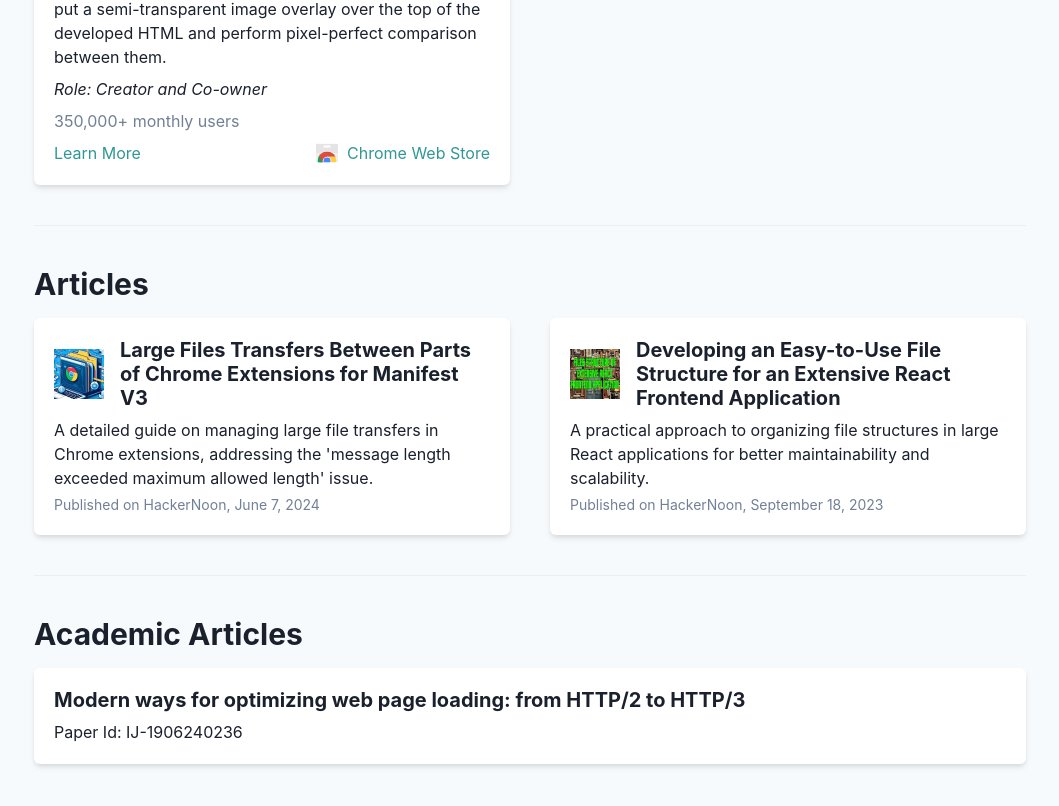
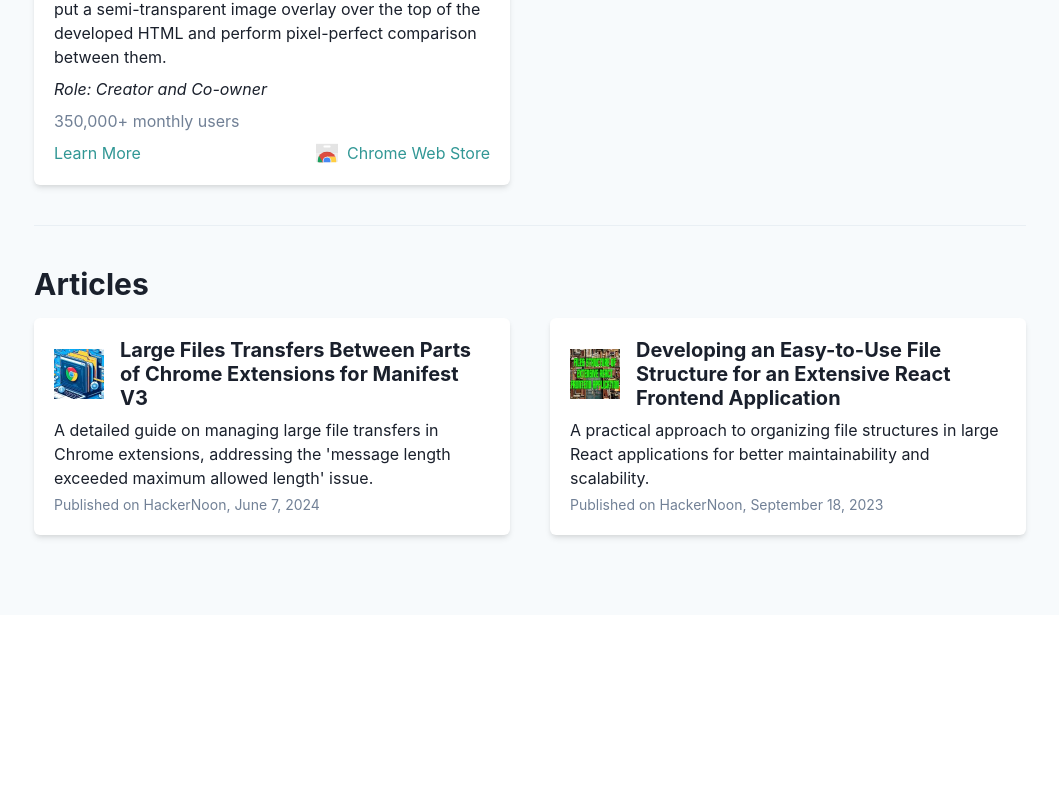
Before and after one commit to abelozerov/blog, a Next.js app: page / in a window 1280 px wide. Shown: the part 851-1657 px from the top of the page, without its empty margins (110-1169 px from the left). After the commit the page ends 1466 px from the top, so only its background shows below. Built offline with nearby package versions, Linux system fonts and the light colour scheme.

Commit message:
Remove Academic Articles section

```diff
--- a/src/app/page.tsx
+++ b/src/app/page.tsx
@@ -211,31 +211,6 @@ export default function Home() {
             {/* Add more articles as needed */}
           </SimpleGrid>
         </Box>
-
-        <Divider my={10} />
-
-        <Box textAlign="left">
-          <Heading as="h2" size="lg" mb={4}>
-            Academic Articles
-          </Heading>
-          <VStack spacing={4}>
-            <Box
-              p={5}
-              shadow="md"
-              borderWidth="1px"
-              borderRadius="md"
-              bg={cardBgColor}
-              color={cardTextColor}
-              border="none"
-              w="full"
-            >
-              <Heading as="h3" size="md">
-                Modern ways for optimizing web page loading: from HTTP/2 to HTTP/3
-              </Heading>
-              <Text mt={2}>Paper Id: IJ-1906240236</Text>
-            </Box>
-          </VStack>
-        </Box>
       </Container>
     </Box>
   );
```
